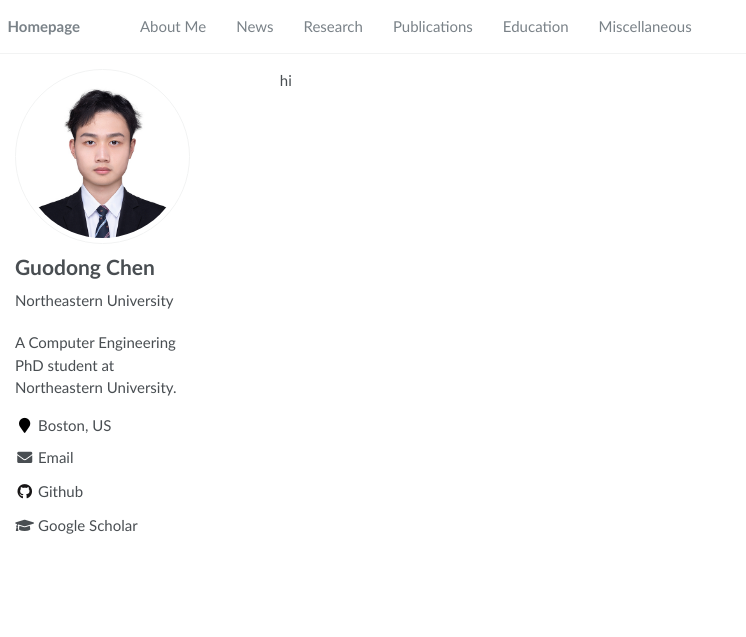
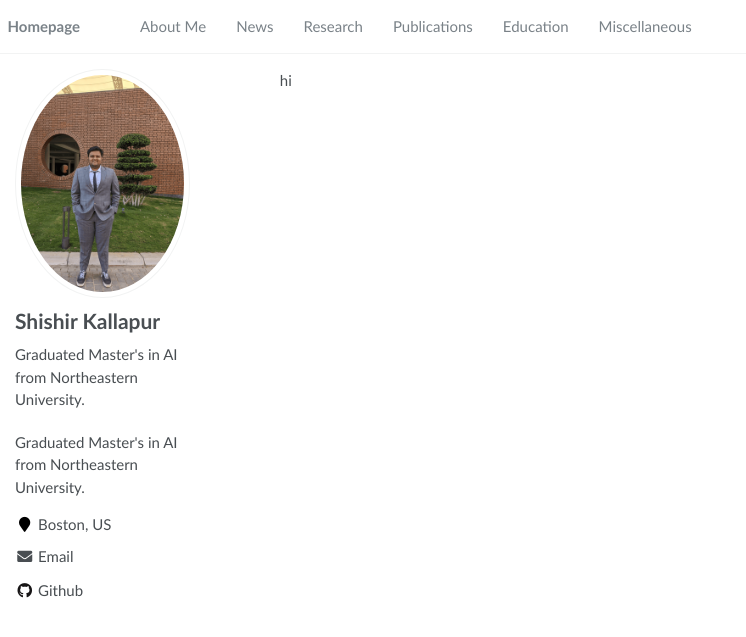
Before and after one commit to shishirkallapur/shishirkallapur.github.io, a Jekyll site: the page built from _allnews/allnews.md, in a window 1280 px wide. Shown: the top 637 px of the page, without its empty margins (0-746 px from the left). Built offline with Jekyll 4.4.1, drawn with Linux system fonts in a browser that asks for light colours.

Commit message:
commit 2

```diff
--- a/_config.yml
+++ b/_config.yml
@@ -6,9 +6,9 @@
 # `jekyll serve`. If you change this file, please restart the server process.
 
 # Site Settings
-title                    : "Guodong Chen"
-description              : "A Computer Engineering PhD student at Northeastern University."
-repository               : "frozzzen3/frozzzen3.github.io"
+title                    : "Shishir Kallapur"
+description              : "Graduated Master's in AI from Northeastern University."
+repository               : "shishirkallapur.github.io"
 google_scholar_stats_use_cdn : true
 
 # google analytics
@@ -21,14 +21,13 @@ baidu_site_verification  :  # get baidu_site_verification from https://ziyuan.ba
 
 # Site Author
 author:
-  name             : "Guodong Chen"
-  avatar           : "images/android-chrome-512x512.png"
-  bio              : "Northeastern University"
+  name             : "Shishir Kallapur"
+  avatar           : "images/icon-512x512.png"
+  bio              : "Graduated Master's in AI from Northeastern University."
   location         : "Boston, US"
   employer         :
   pubmed           :
-  googlescholar    : "https://scholar.google.com/citations?view_op=list_works&hl=en&user=ElM2s5oAAAAJ"
-  email            : "chen.guod@northeastern.edu"
+  email            : "kallapur.shi@northeastern.edu"
   researchgate     :  # e.g., "https://www.researchgate.net/profile/yourprofile"
   uri              :
   bitbucket        :
@@ -37,7 +36,7 @@ author:
   flickr           :
   facebook         :
   foursquare       :
-  github           :  "frozzzen3"
+  github           :  "shishirkallapur"
   google_plus      :
   keybase          :
   instagram        :
```
Also changed, not shown: README.md (+1 -1 lines), images/icon-512x512.png (added), 1 other file.
